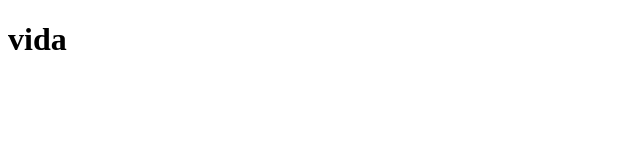
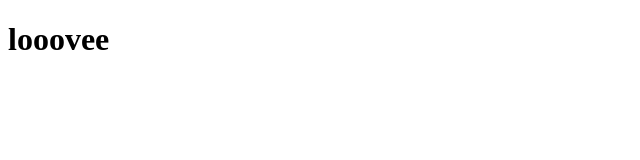
Before and after one commit to gvilardebo/PortfolioGoncalo, a plain HTML site: page index.html in a window 1280 px wide. Shown: the full height of the page, 0-640 px from the left. Drawn offline with Linux system fonts and the light colour scheme.

Commit message:
Update index.html

```diff
--- a/index.html
+++ b/index.html
@@ -7,6 +7,6 @@
     <title>Document</title>
 </head>
 <body>
-    <h1>vida</h1>
+    <h1>looovee</h1>
 </body>
 </html>
```
